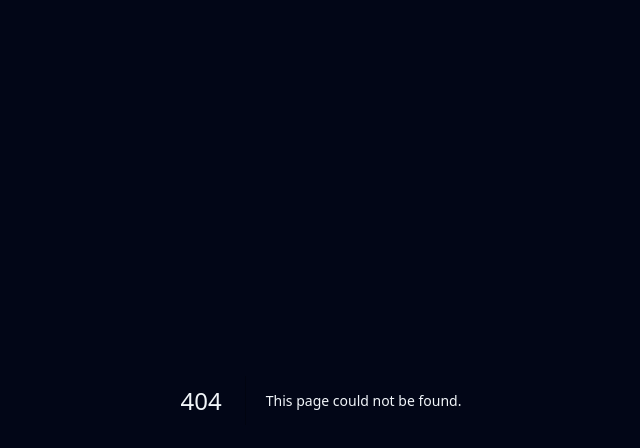
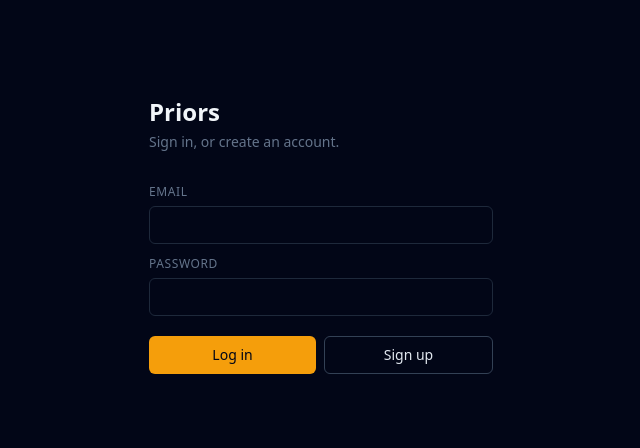
Before and after one commit to NrgDumik/priors, a Next.js app: page /login in a window 1280 px wide. Before the commit this address had no page. Shown: the top 448 px of the page, without its empty margins (319-959 px from the left). Built offline with nearby package versions, Linux system fonts and the light colour scheme.

Commit message:
Add files via upload

```diff
--- /dev/null
+++ b/app/dashboard/page.tsx
@@ -0,0 +1,33 @@
+import { redirect } from 'next/navigation';
+import { createClient } from '@/lib/supabase-server';
+import { signOut } from '@/app/login/actions';
+
+export default async function Dashboard() {
+  const supabase = await createClient();
+  const {
+    data: { user },
+  } = await supabase.auth.getUser();
+
+  if (!user) redirect('/login');
+
+  return (
+    <main className="max-w-3xl mx-auto px-5 py-10">
+      <div className="flex items-center justify-between mb-8">
+        <h1 className="font-semibold text-2xl">Priors</h1>
+        <form action={signOut}>
+          <button className="text-sm text-slate-400 hover:text-slate-200 border border-slate-800 hover:border-slate-600 rounded-md px-3 py-1.5 transition-colors">
+            Log out
+          </button>
+        </form>
+      </div>
+      <p className="text-slate-500 text-sm mb-10">Signed in as {user.email}</p>
+
+      <div className="text-center py-16 border border-dashed border-slate-800 rounded-lg">
+        <p className="text-slate-500 text-sm mb-1">Nothing tracked yet.</p>
+        <p className="text-slate-600 text-xs">
+          Manual add and research-driven add arrive in the next slice.
+        </p>
+      </div>
+    </main>
+  );
+}
--- /dev/null
+++ b/app/login/actions.ts
@@ -0,0 +1,44 @@
+'use server';
+
+import { redirect } from 'next/navigation';
+import { createClient } from '@/lib/supabase-server';
+
+export async function signIn(formData: FormData) {
+  const supabase = await createClient();
+  const email = formData.get('email') as string;
+  const password = formData.get('password') as string;
+
+  const { error } = await supabase.auth.signInWithPassword({ email, password });
+
+  if (error) {
+    redirect(`/login?error=${encodeURIComponent(error.message)}`);
+  }
+  redirect('/dashboard');
+}
+
+export async function signUp(formData: FormData) {
+  const supabase = await createClient();
+  const email = formData.get('email') as string;
+  const password = formData.get('password') as string;
+
+  const { data, error } = await supabase.auth.signUp({ email, password });
+
+  if (error) {
+    redirect(`/login?error=${encodeURIComponent(error.message)}`);
+  }
+
+  // If your Supabase project has "Confirm email" off, signUp returns a
+  // session immediately — go straight in. Otherwise, tell them to check email.
+  if (data.session) {
+    redirect('/dashboard');
+  }
+  redirect(
+    `/login?message=${encodeURIComponent('Check your email to confirm your account, then log in.')}`
+  );
+}
+
+export async function signOut() {
+  const supabase = await createClient();
+  await supabase.auth.signOut();
+  redirect('/login');
+}
--- /dev/null
+++ b/app/login/page.tsx
@@ -0,0 +1,67 @@
+import { signIn, signUp } from './actions';
+
+export default async function LoginPage({
+  searchParams,
+}: {
+  searchParams: Promise<{ error?: string; message?: string }>;
+}) {
+  const params = await searchParams;
+
+  return (
+    <main className="max-w-sm mx-auto px-5 py-24">
+      <h1 className="font-semibold text-2xl mb-1">Priors</h1>
+      <p className="text-slate-500 text-sm mb-8">Sign in, or create an account.</p>
+
+      {params.error && (
+        <p className="text-sm text-rose-400 bg-rose-950/40 border border-rose-900/60 rounded-md px-3 py-2 mb-4">
+          {params.error}
+        </p>
+      )}
+      {params.message && (
+        <p className="text-sm text-teal-300 bg-teal-950/40 border border-teal-900/60 rounded-md px-3 py-2 mb-4">
+          {params.message}
+        </p>
+      )}
+
+      <form className="space-y-3">
+        <label className="block">
+          <span className="text-xs uppercase tracking-wider text-slate-500 mb-1.5 block">
+            Email
+          </span>
+          <input
+            name="email"
+            type="email"
+            required
+            className="w-full bg-slate-950 border border-slate-800 focus:border-slate-500 focus:outline-none rounded-md px-3 py-2 text-sm text-slate-100"
+          />
+        </label>
+        <label className="block">
+          <span className="text-xs uppercase tracking-wider text-slate-500 mb-1.5 block">
+            Password
+          </span>
+          <input
+            name="password"
+            type="password"
+            required
+            minLength={6}
+            className="w-full bg-slate-950 border border-slate-800 focus:border-slate-500 focus:outline-none rounded-md px-3 py-2 text-sm text-slate-100"
+          />
+        </label>
+        <div className="flex gap-2 pt-2">
+          <button
+            formAction={signIn}
+            className="flex-1 bg-amber-500 hover:bg-amber-400 text-slate-950 font-medium rounded-md py-2 text-sm"
+          >
+            Log in
+          </button>
+          <button
+            formAction={signUp}
+            className="flex-1 border border-slate-700 hover:border-slate-500 text-slate-200 rounded-md py-2 text-sm"
+          >
+            Sign up
+          </button>
+        </div>
+      </form>
+    </main>
+  );
+}
--- a/app/page.tsx
+++ b/app/page.tsx
@@ -1,10 +1,5 @@
+import { redirect } from 'next/navigation';
+
 export default function Home() {
-  return (
-    <main className="max-w-3xl mx-auto px-5 py-24 text-center">
-      <h1 className="font-semibold text-3xl mb-2">Priors</h1>
-      <p className="text-slate-400">
-        Scaffold is live. Auth and the dashboard arrive in the next slice.
-      </p>
-    </main>
-  );
+  redirect('/dashboard');
 }
```
